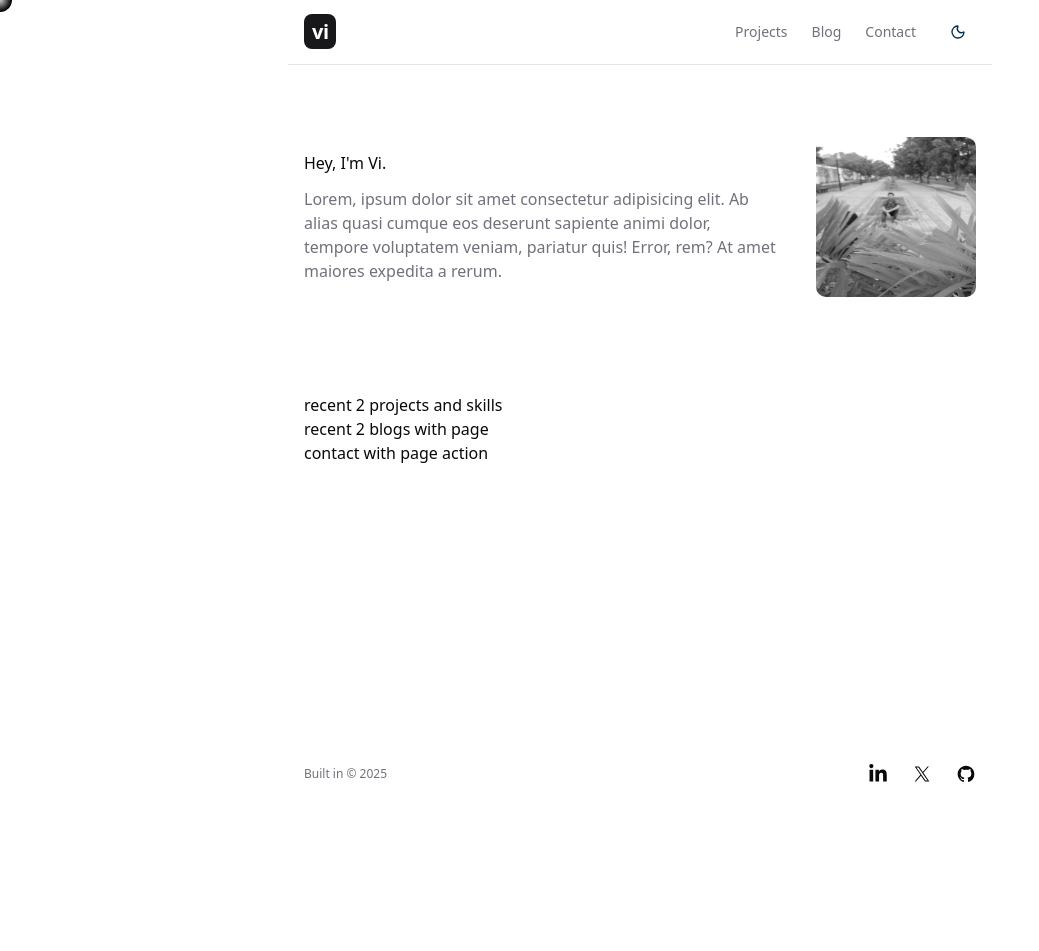
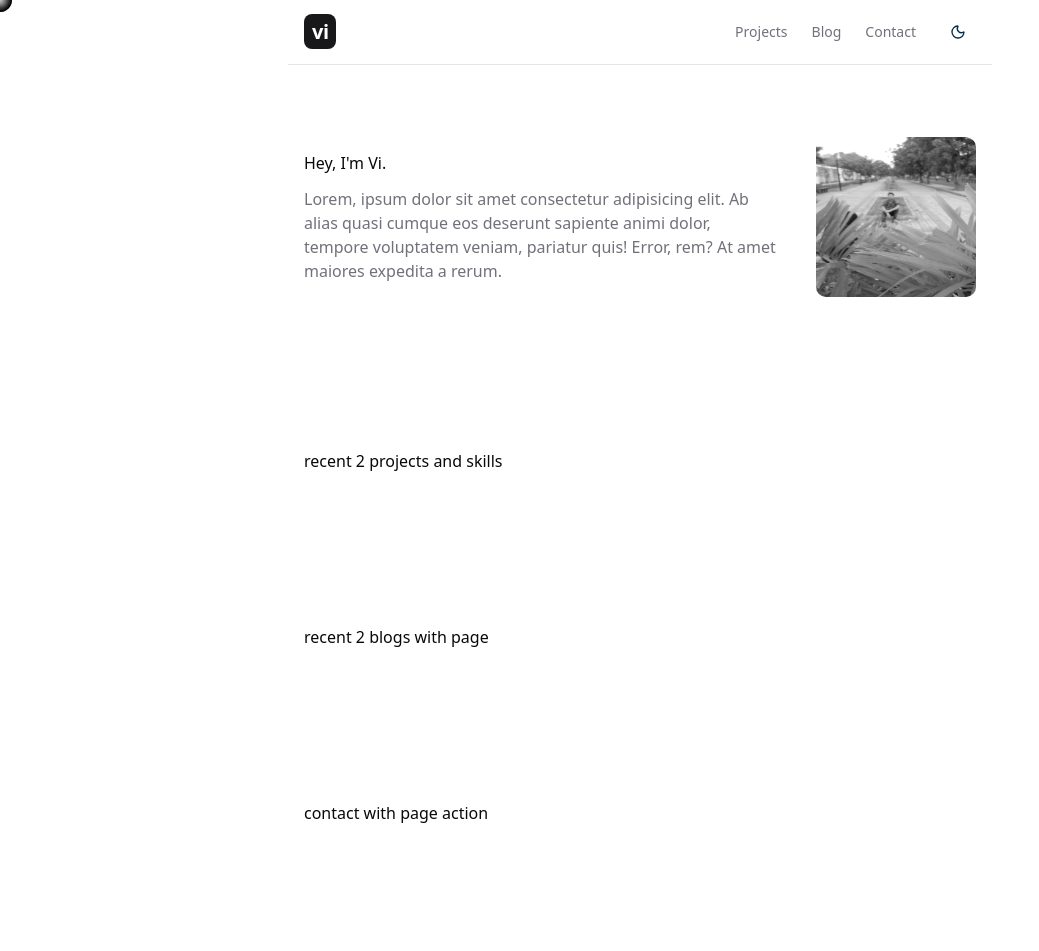
Before and after one commit to blockvished/jcmvishael, a Next.js app: page / in a window 1280 px wide. Shown: the top 951 px of the page, without its empty margins (0-1039 px from the left). Before the commit the page ends 800 px from the top, so only its background shows below. Built offline with nearby package versions, Linux system fonts and the light colour scheme.

Commit message:
refactor with container and add not-found page

```diff
--- /dev/null
+++ b/src/app/not-found.tsx
@@ -0,0 +1,33 @@
+import Link from 'next/link'
+import { ArrowLeft } from "lucide-react";
+
+
+export default function NotFoundPage() {
+  return (
+      <div className='min-h-full px-4 sm:px-6 sm:py-24 md:grid md:place-items-center lg:px-8'>
+        <div className='mx-auto max-w-max'>
+          <div className='mt-10 flex space-x-3 sm:border-l sm:border-transparent'>
+            <Link
+              href='/'
+              className='inline-flex items-center gap-3 text-muted-foreground transition-colors hover:text-foreground'
+            >
+              <ArrowLeft className="h-5 w-5" />
+              <span>Go back home</span>
+            </Link>
+          </div>
+          <main className='sm:flex mt-20'>
+            <p className='text-4xl font-bold tracking-tight text-muted-foreground sm:text-5xl'>
+              404
+            </p>
+            <div className='sm:ml-6'>
+              <div className='sm:border-l sm:border-gray-200 sm:pl-6'>
+                <h1 className='text-3xl font-bold tracking-tight sm:text-5xl'>
+                  I believe You're lost
+                </h1>
+              </div>
+            </div>
+          </main>
+        </div>
+      </div>
+  )
+}
--- a/src/app/page.tsx
+++ b/src/app/page.tsx
@@ -1,20 +1,24 @@
+import Blogs from "@/components/blogs";
+import Container from "@/components/container";
 import Intro from "@/components/intro";
+import Projects from "@/components/projects";
+import Contact from "@/components/contact";
 
 export default function Home() {
   return (
-    <>
-      <div className="">
+    <div>
+      <Container>
         <Intro />
-        <p>
-          recent 2 projects and skills
-        </p>
-        <p>
-          recent 2 blogs with page
-        </p>
-        <p>
-          contact with page action
-        </p>
-      </div>
-    </>
+      </Container>
+      <Container>
+        <Projects />
+      </Container>
+      <Container>
+        <Blogs />
+      </Container>
+      <Container>
+        <Contact />
+      </Container>
+    </div>
   );
 }
--- /dev/null
+++ b/src/components/blogs.tsx
@@ -0,0 +1,9 @@
+import React from "react";
+
+export default function Blogs() {
+  return (
+    <div>
+      <p>recent 2 blogs with page</p>
+    </div>
+  );
+}
--- /dev/null
+++ b/src/components/contact.tsx
@@ -0,0 +1,9 @@
+import React from "react";
+
+export default function Contact() {
+  return (
+    <div>
+      <p>contact with page action</p>
+    </div>
+  );
+}
--- /dev/null
+++ b/src/components/container.tsx
@@ -0,0 +1,11 @@
+export default function Container({
+  children,
+}: Readonly<{
+  children: React.ReactNode;
+}>) {
+  return (
+    <section className="flex flex-col-reverse items-start gap-x-10 gap-y-4 pt-14 pb-24 md:flex-row md:items-center">
+      {children}
+    </section>
+  );
+}
--- a/src/components/intro.tsx
+++ b/src/components/intro.tsx
@@ -1,25 +1,27 @@
-import Image from 'next/image'
-import pfp from '@/public/pfp.png'
+import Image from "next/image";
+import pfp from "@/public/pfp.png";
 
 export default function Intro() {
   return (
-    <section className='flex flex-col-reverse items-start gap-x-10 gap-y-4 pt-14 pb-24 md:flex-row md:items-center'>
-      <div className='mt-4 flex-1 md:mt-0'>
-        <h1 className='title no-underline'>Hey, I&#39;m Vi.</h1>
-        <p className='mt-3 font-light text-muted-foreground'>
-          Lorem, ipsum dolor sit amet consectetur adipisicing elit. Ab alias quasi cumque eos deserunt sapiente animi dolor, tempore voluptatem veniam, pariatur quis! Error, rem? At amet maiores expedita a rerum.
+    <>
+      <div className="mt-4 flex-1 md:mt-0">
+        <h1 className="title no-underline">Hey, I&#39;m Vi.</h1>
+        <p className="mt-3 font-light text-muted-foreground">
+          Lorem, ipsum dolor sit amet consectetur adipisicing elit. Ab alias
+          quasi cumque eos deserunt sapiente animi dolor, tempore voluptatem
+          veniam, pariatur quis! Error, rem? At amet maiores expedita a rerum.
         </p>
       </div>
-      <div className='relative'>
+      <div className="relative">
         <Image
-          className='flex-1 rounded-lg w-40 h-40 grayscale'
+          className="flex-1 rounded-lg w-40 h-40 grayscale"
           src={`/vi.png`}
-          alt='Vishal'
+          alt="Vishal"
           width={105}
           height={105}
           priority
         />
       </div>
-    </section>
-  )
+    </>
+  );
 }
--- /dev/null
+++ b/src/components/projects.tsx
@@ -0,0 +1,9 @@
+import React from "react";
+
+export default function Projects() {
+  return (
+    <div>
+      <p>recent 2 projects and skills</p>
+    </div>
+  );
+}
```
